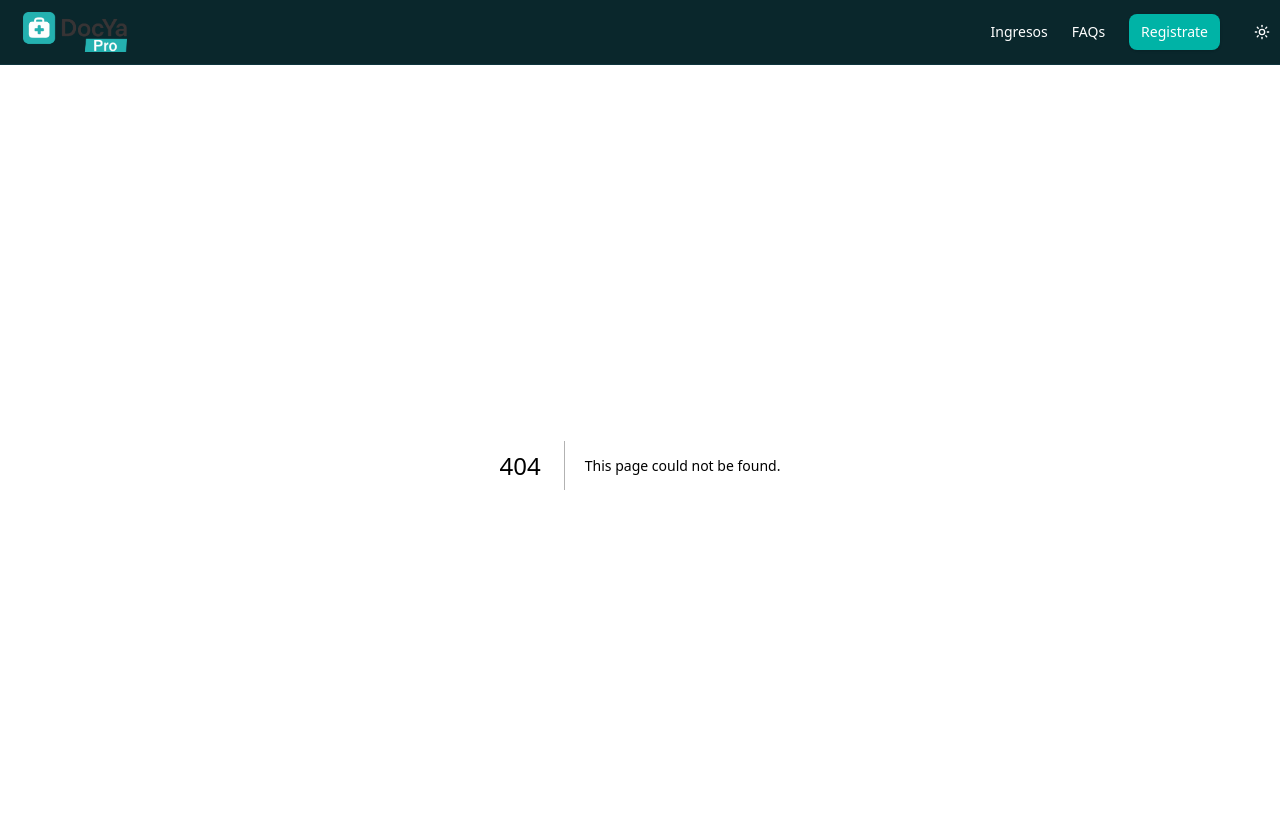
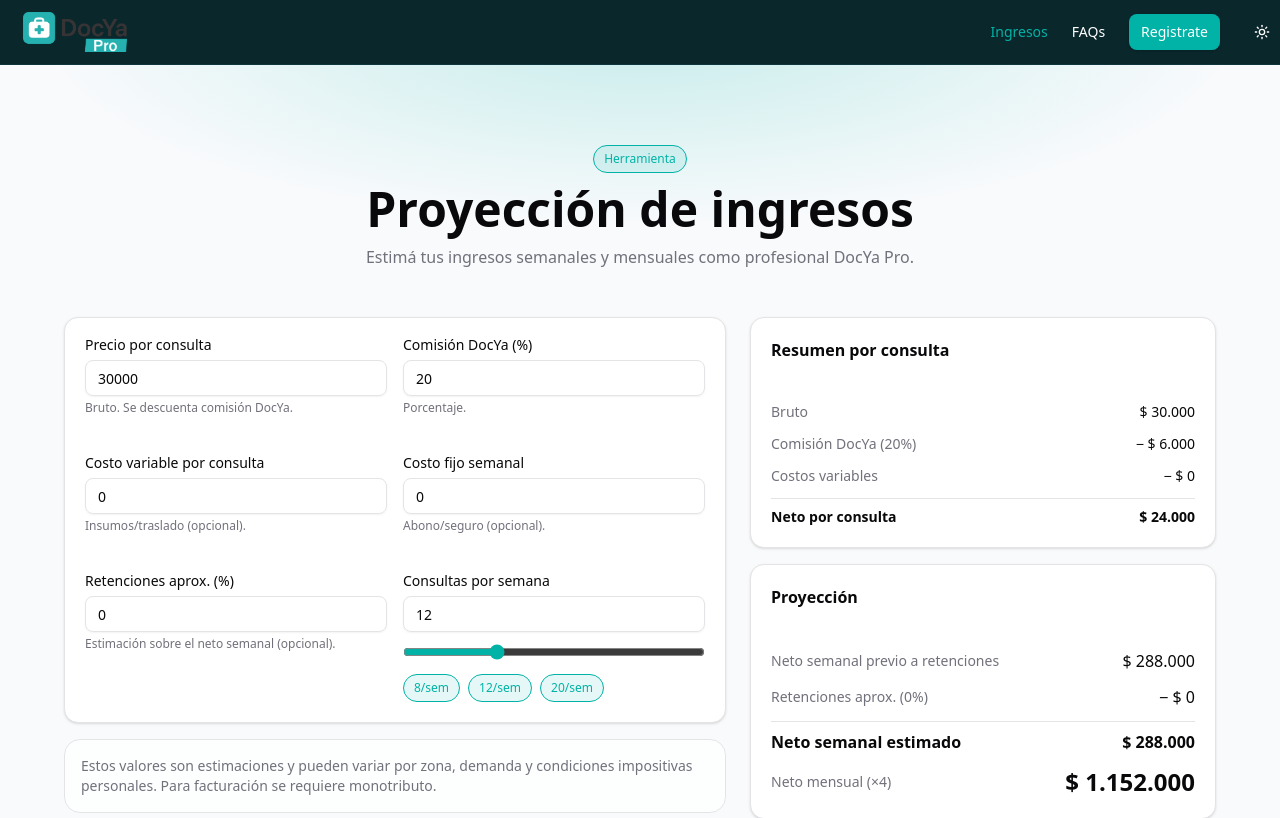
Before and after one commit to facu1391/DocYA, a Next.js app: page /ingresos in a window 1280 px wide. Before the commit this address had no page. Shown: the top 818 px of the page. Built offline with nearby package versions, Linux system fonts and the light colour scheme.

Commit message:
fix:ingresos

```diff
--- a/src/app/faqs/page.tsx
+++ b/src/app/faqs/page.tsx
@@ -8,8 +8,6 @@ export const metadata = {
 
 export default function Page() {
   return (
-    <main className="bg-[var(--hero-bg)] dark:bg-[var(--hero-bg-dark)]">
       <FAQs />
-    </main>
   );
 }
--- a/src/app/layout.tsx
+++ b/src/app/layout.tsx
@@ -1,21 +1,15 @@
 
+// src/app/layout.tsx
 import type { Metadata } from "next";
 import { Geist, Geist_Mono } from "next/font/google";
 import "./globals.css";
-import { ThemeProvider } from "@/components/ThemeProvider"; // 👈 importás el provider
+import { ThemeProvider } from "@/components/ThemeProvider";
 import Navbar from "@/components/layouts/Navbar";
 import Footer from "@/components/layouts/Footer";
 import { Toaster } from "react-hot-toast";
 
-const geistSans = Geist({
-  variable: "--font-geist-sans",
-  subsets: ["latin"],
-});
-
-const geistMono = Geist_Mono({
-  variable: "--font-geist-mono",
-  subsets: ["latin"],
-});
+const geistSans = Geist({ variable: "--font-geist-sans", subsets: ["latin"] });
+const geistMono = Geist_Mono({ variable: "--font-geist-mono", subsets: ["latin"] });
 
 export const metadata: Metadata = {
   title: "DocYa Pro — Sumate como profesional",
@@ -23,30 +17,24 @@ export const metadata: Metadata = {
   openGraph: {
     title: "DocYa Pro — Sumate como profesional",
     description: "Conectá con pacientes a domicilio. Elegí horarios y zonas.",
-    images: ["/og.png"], // poné un og en /public/og.png
+    images: ["/og.png"],
   },
 };
 
-export default function RootLayout({
-  children,
-}: Readonly<{
-  children: React.ReactNode;
-}>) {
+export default function RootLayout({ children }: { children: React.ReactNode }) {
   return (
-    <html lang="en" suppressHydrationWarning>
-      <body
-        className={`${geistSans.variable} ${geistMono.variable} antialiased`}
-      >
-        <ThemeProvider
-          attribute="class"
-          defaultTheme="system"
-          enableSystem
-          disableTransitionOnChange
-        >
-           <Navbar />
-          {children}
-           <Footer />
-        <Toaster position="top-right" />
+    <html lang="es" suppressHydrationWarning>
+      <body className={`${geistSans.variable} ${geistMono.variable} antialiased min-h-screen flex flex-col`}>
+        <ThemeProvider attribute="class" defaultTheme="system" enableSystem disableTransitionOnChange>
+          <Navbar />
+
+          {/* 👇 el wrapper principal ocupa todo y evita huecos antes del footer */}
+          <main className="flex-1 bg-[var(--hero-bg)] dark:bg-[var(--hero-bg-dark)] overflow-x-hidden">
+            {children}
+          </main>
+
+          <Footer />
+          <Toaster position="top-right" />
         </ThemeProvider>
       </body>
     </html>
--- a/src/components/layouts/Footer.tsx
+++ b/src/components/layouts/Footer.tsx
@@ -1,7 +1,7 @@
 
 export default function Footer() {
   return (
-    <footer className="mt-12 border-t bg-[var(--footer-bg)] border-[var(--footer-border)]">
+    <footer className=" border-t bg-[var(--footer-bg)] border-[var(--footer-border)]">
       <div className="container py-8 text-center text-sm text-gray-300">
         © {new Date().getFullYear()} DocYa Pro — Todos los derechos reservados.
       </div>
--- a/src/components/layouts/Navbar.tsx
+++ b/src/components/layouts/Navbar.tsx
@@ -73,7 +73,7 @@ export default function Navbar() {
         {/* Desktop nav */}
         <div className="hidden md:flex items-center gap-6 text-sm font-medium">
           {/* Solo páginas reales */}
-          <Link href="/ingresos" className={linkCls("/calculadora")}>
+          <Link href="/ingresos" className={linkCls("/ingresos")}>
             Ingresos
           </Link>
           <Link href="/faqs" className={linkCls("/faqs")}>
@@ -132,8 +132,8 @@ export default function Navbar() {
         ].join(" ")}
       >
         <div className="container py-3 flex flex-col gap-2 text-sm font-medium">
-          <Link href="/calculadora" className={linkCls("/calculadora")}>
-            Calculadora
+          <Link href="/ingresos" className={linkCls("/ingresos")}>
+            Ingresos
           </Link>
           <Link href="/faqs" className={linkCls("/faqs")}>
             FAQs
--- a/src/components/sections/EarningsCalculator.tsx
+++ b/src/components/sections/EarningsCalculator.tsx
@@ -1,4 +1,3 @@
-
 // src/components/sections/EarningsCalculator.tsx
 "use client";
 
@@ -13,35 +12,25 @@ const ARS = (n: number) =>
 
 export default function EarningsCalculator() {
   // Valores base
-  const [precio, setPrecio] = useState(30000);     // $ por consulta (bruto)
-  const [comision, setComision] = useState(20);    // % DocYa
-  const [consultas, setConsultas] = useState(12);  // por semana
-  const [costoVar, setCostoVar] = useState(0);     // costo variable por consulta (insumos/traslado)
-  const [costoFijo, setCostoFijo] = useState(0);   // costo fijo semanal (ej. abono/seguro)
-  const [retencion, setRetencion] = useState(0);   // % retenciones/impuestos aprox. (sobre neto semanal)
+  const [precio, setPrecio] = useState(30000);
+  const [comision, setComision] = useState(20);
+  const [consultas, setConsultas] = useState(12);
+  const [costoVar, setCostoVar] = useState(0);
+  const [costoFijo, setCostoFijo] = useState(0);
+  const [retencion, setRetencion] = useState(0);
 
   // Cálculos
-  const netoPorConsultaBruto = useMemo(
-    () => precio * (1 - comision / 100),
-    [precio, comision]
-  );
+  const netoPorConsultaBruto = useMemo(() => precio * (1 - comision / 100), [precio, comision]);
   const netoPorConsulta = useMemo(
     () => Math.max(netoPorConsultaBruto - costoVar, 0),
     [netoPorConsultaBruto, costoVar]
   );
-
   const semanalPrevioRet = useMemo(
     () => Math.max(consultas * netoPorConsulta - costoFijo, 0),
     [consultas, netoPorConsulta, costoFijo]
   );
-  const semanalRet = useMemo(
-    () => semanalPrevioRet * (retencion / 100),
-    [semanalPrevioRet, retencion]
-  );
-  const semanal = useMemo(
-    () => Math.max(semanalPrevioRet - semanalRet, 0),
-    [semanalPrevioRet, semanalRet]
-  );
+  const semanalRet = useMemo(() => semanalPrevioRet * (retencion / 100), [semanalPrevioRet, retencion]);
+  const semanal = useMemo(() => Math.max(semanalPrevioRet - semanalRet, 0), [semanalPrevioRet, semanalRet]);
   const mensual = useMemo(() => semanal * 4, [semanal]);
 
   const presets = [
@@ -51,7 +40,7 @@ export default function EarningsCalculator() {
   ];
 
   return (
-    <section className="relative">
+    <section className="relative overflow-hidden">
       <div className="absolute inset-0 pointer-events-none brand-glow" />
       <div className="container relative py-16 md:py-20">
         {/* Hero */}
@@ -65,8 +54,9 @@ export default function EarningsCalculator() {
           </p>
         </header>
 
-        {/* Contenido */}
-        <div className="grid lg:grid-cols-12 gap-6 mt-10 md:mt-12">
+        {/* 👇 Wrapper de ancho fijo + centrado para el grid */}
+        <div className="mt-10 md:mt-12 mx-auto max-w-6xl px-2 md:px-0">
+          <div className="grid lg:grid-cols-12 gap-6">
             {/* Panel de entrada */}
             <div className="lg:col-span-7 space-y-4">
               <Card className="p-5">
@@ -80,9 +70,7 @@ export default function EarningsCalculator() {
                       onChange={(e) => setPrecio(Number(e.target.value || 0))}
                       className="mt-2"
                     />
-                  <p className="text-xs text-muted-foreground mt-1">
-                    Bruto. Se descuenta comisión DocYa.
-                  </p>
+                    <p className="text-xs text-muted-foreground mt-1">Bruto. Se descuenta comisión DocYa.</p>
                   </div>
 
                   <div>
@@ -109,9 +97,7 @@ export default function EarningsCalculator() {
                       onChange={(e) => setCostoVar(Number(e.target.value || 0))}
                       className="mt-2"
                     />
-                  <p className="text-xs text-muted-foreground mt-1">
-                    Insumos/traslado (opcional).
-                  </p>
+                    <p className="text-xs text-muted-foreground mt-1">Insumos/traslado (opcional).</p>
                   </div>
 
                   <div>
@@ -123,9 +109,7 @@ export default function EarningsCalculator() {
                       onChange={(e) => setCostoFijo(Number(e.target.value || 0))}
                       className="mt-2"
                     />
-                  <p className="text-xs text-muted-foreground mt-1">
-                    Abono/seguro (opcional).
-                  </p>
+                    <p className="text-xs text-muted-foreground mt-1">Abono/seguro (opcional).</p>
                   </div>
                 </div>
 
@@ -154,7 +138,6 @@ export default function EarningsCalculator() {
                         value={consultas}
                         onChange={(e) => setConsultas(Number(e.target.value || 0))}
                       />
-                    {/* Slider nativo (sin depender de otros comp.) */}
                       <input
                         type="range"
                         min={0}
@@ -165,12 +148,7 @@ export default function EarningsCalculator() {
                       />
                       <div className="flex gap-2 mt-2">
                         {presets.map((p) => (
-                        <button
-                          key={p.value}
-                          type="button"
-                          onClick={() => setConsultas(p.value)}
-                          className="badge"
-                        >
+                          <button key={p.value} type="button" onClick={() => setConsultas(p.value)} className="badge">
                             {p.label}
                           </button>
                         ))}
@@ -180,11 +158,10 @@ export default function EarningsCalculator() {
                 </div>
               </Card>
 
-            {/* Info */}
               <div className="glass border rounded-2xl p-4">
                 <p className="text-sm text-muted-foreground">
-                Estos valores son estimaciones y pueden variar por zona, demanda y
-                condiciones impositivas personales. Para facturación se requiere monotributo.
+                  Estos valores son estimaciones y pueden variar por zona, demanda y condiciones impositivas
+                  personales. Para facturación se requiere monotributo.
                 </p>
               </div>
             </div>
@@ -218,9 +195,7 @@ export default function EarningsCalculator() {
                     <span className="font-medium">{ARS(semanalPrevioRet)}</span>
                   </div>
                   <div className="flex items-center justify-between">
-                  <span className="text-sm text-muted-foreground">
-                    Retenciones aprox. ({retencion}%)
-                  </span>
+                    <span className="text-sm text-muted-foreground">Retenciones aprox. ({retencion}%)</span>
                     <span className="font-medium">− {ARS(semanalRet)}</span>
                   </div>
                   <div className="flex items-center justify-between border-t pt-2">
@@ -234,12 +209,9 @@ export default function EarningsCalculator() {
                 </div>
               </Card>
 
-            {/* CTA */}
               <div className="surface rounded-2xl p-5 flex items-center justify-between gap-4">
                 <div>
-                <p className="text-sm text-muted-foreground">
-                  ¿Querés empezar a recibir consultas?
-                </p>
+                  <p className="text-sm text-muted-foreground">¿Querés empezar a recibir consultas?</p>
                   <p className="font-medium">Sumate a DocYa Pro como profesional</p>
                 </div>
                 <Link href="/registro" className="btn-primary whitespace-nowrap">
@@ -249,6 +221,8 @@ export default function EarningsCalculator() {
             </div>
           </div>
         </div>
+        {/* /wrapper centrado */}
+      </div>
     </section>
   );
 }
```
Also changed, not shown: src/components/sections/FAQs.tsx (+4 -4 lines), src/app/ingresos/page.tsx (renamed from src/app/calculadora/page.tsx). Lines whose indentation alone changed are shown as unchanged.
